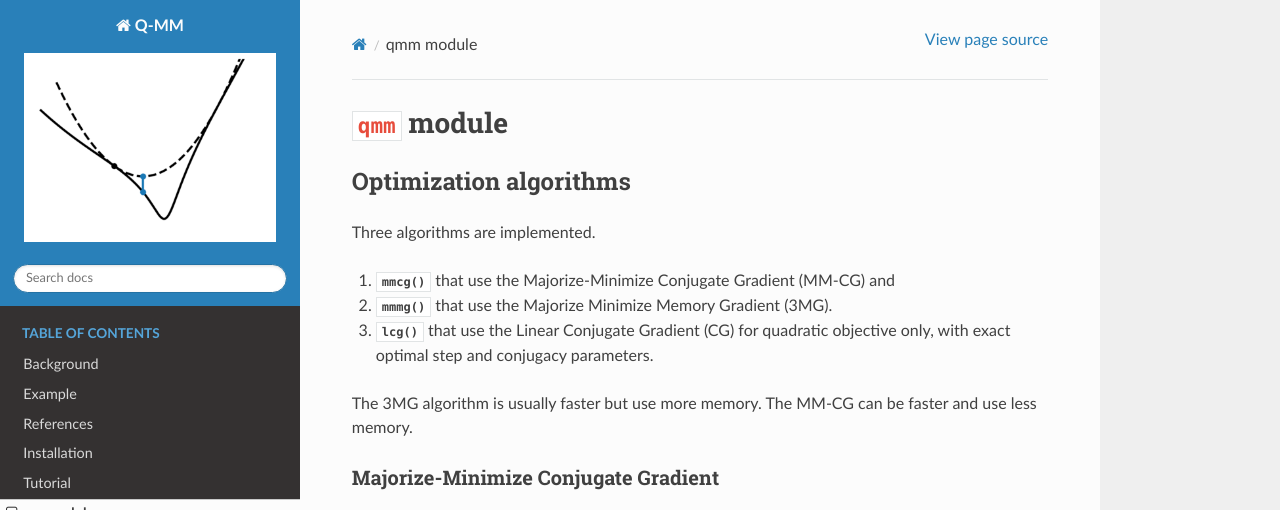
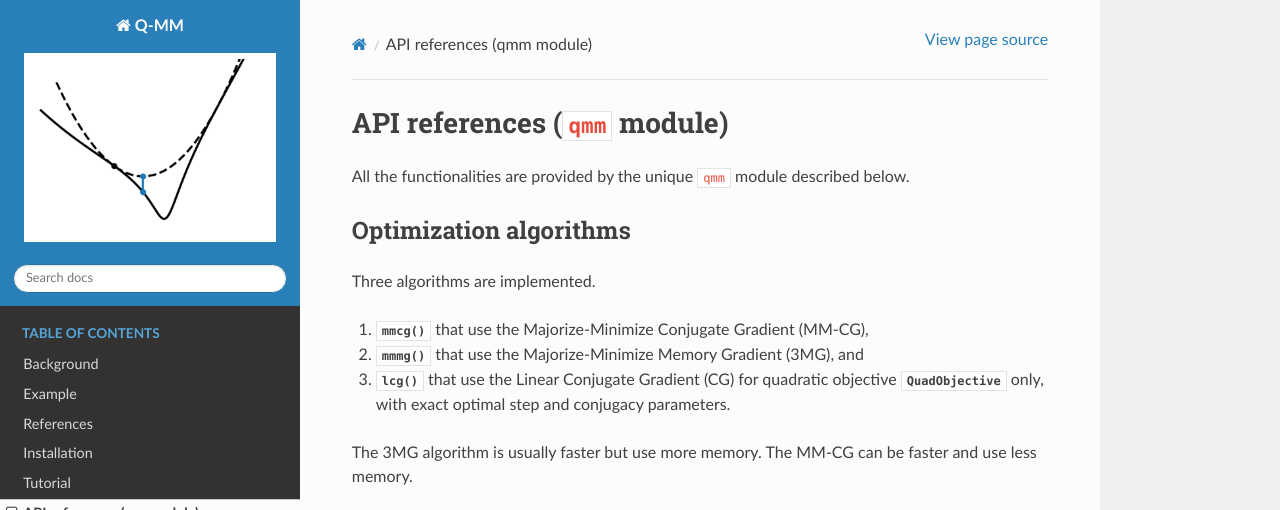
Before and after one commit to forieux/qmm, a Sphinx documentation site: the page built from docs/qmm.rst, in a window 1280 px wide and 900 px high, cut to the strip 0-510 px from the top of the window. Built offline with Sphinx 7.4.7 and the Read the Docs theme 2.0.0, drawn with Linux system fonts in a browser that asks for light colours; some of the changed text lies outside the part shown.

Commit message:
Docstring and documentation fixes

```diff
--- a/docs/qmm.rst
+++ b/docs/qmm.rst
@@ -1,19 +1,23 @@
-``qmm`` module
-==============
+API references (``qmm`` module)
+===============================
 
 .. py:currentmodule:: qmm
 
 .. _label-opt-alg:
+
+All the functionalities are provided by the unique ``qmm`` module described
+below.
 
 Optimization algorithms
 -----------------------
 
 Three algorithms are implemented.
 
-1. :func:`mmcg` that use the Majorize-Minimize Conjugate Gradient (MM-CG) and
-2. :func:`mmmg` that use the Majorize Minimize Memory Gradient (3MG).
+1. :func:`mmcg` that use the Majorize-Minimize Conjugate Gradient (MM-CG),
+2. :func:`mmmg` that use the Majorize-Minimize Memory Gradient (3MG), and
 3. :func:`lcg` that use the Linear Conjugate Gradient (CG) for quadratic
-   objective only, with exact optimal step and conjugacy parameters.
+   objective :class:`QuadObjective` only, with exact optimal step and conjugacy
+   parameters.
 
 The 3MG algorithm is usually faster but use more memory. The MM-CG can be faster
 and use less memory.
```
Also changed, not shown: 1 other file.
